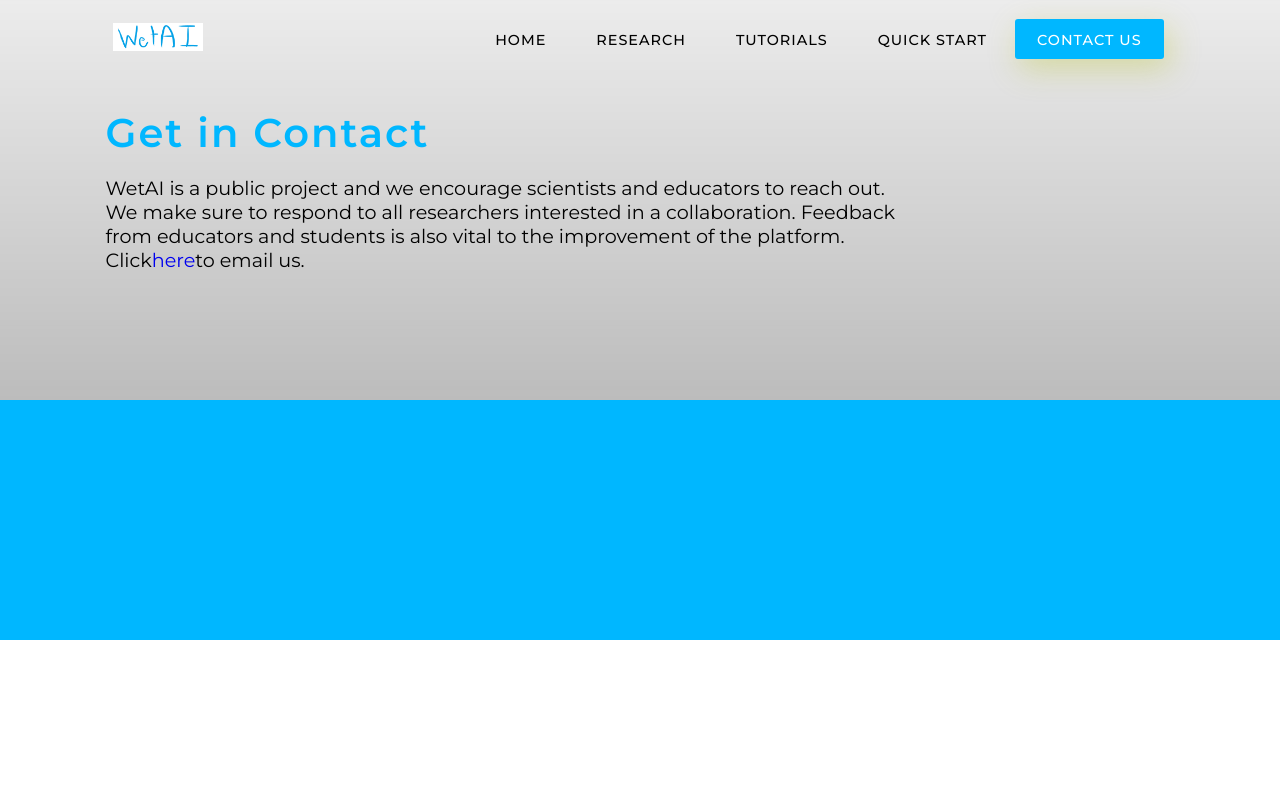
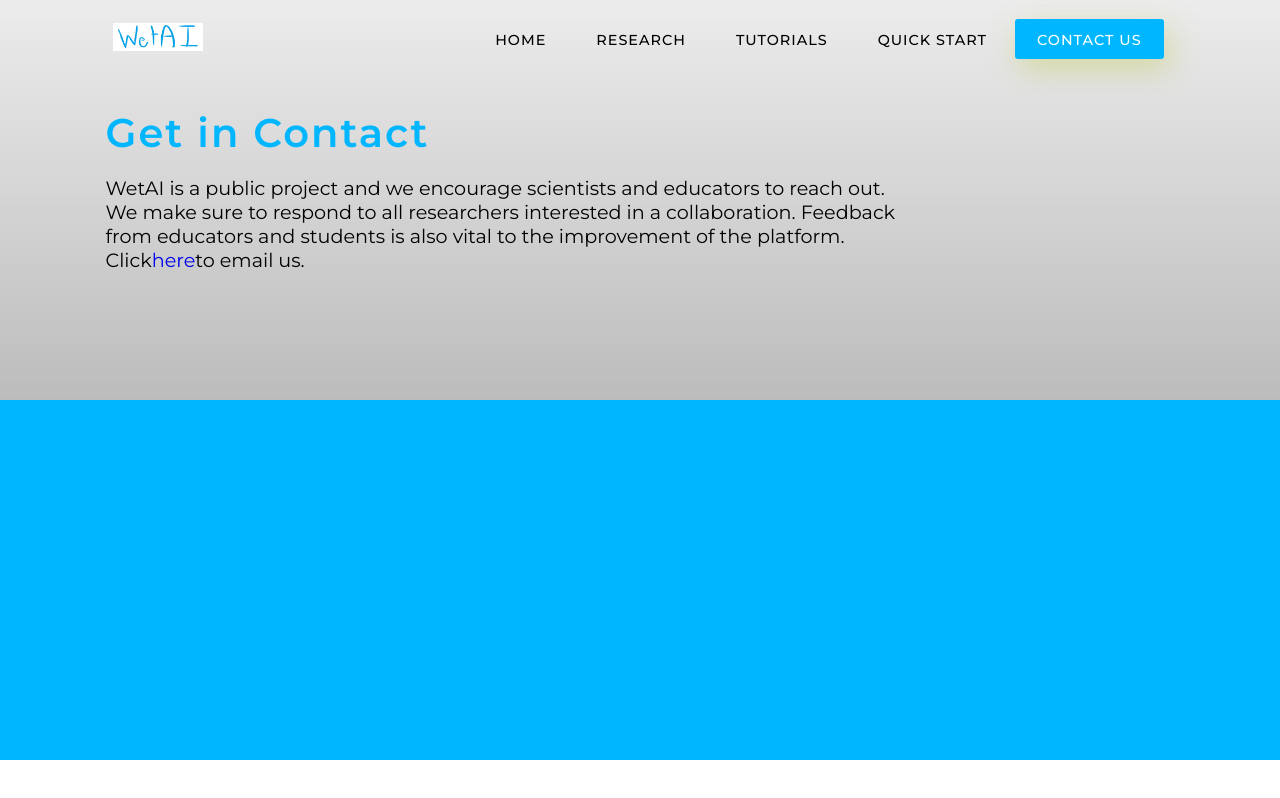
Before and after one commit to braingeneers/react-demo-src, a React (Create React App) app: page /contact in a window 1280 px wide. Built offline with nearby package versions, Linux system fonts and the light colour scheme.

Commit message:
updates as of 7/29

```diff
--- a/src/ContactPage.js
+++ b/src/ContactPage.js
@@ -14,6 +14,8 @@ function ContactPage() {
       <div id='contact'></div>
       <div id='contact'></div>
       <div id='contact'></div>
+      <div id='contact'></div>
+      <div id='contact'></div>
     </div>
   );
 }
```
